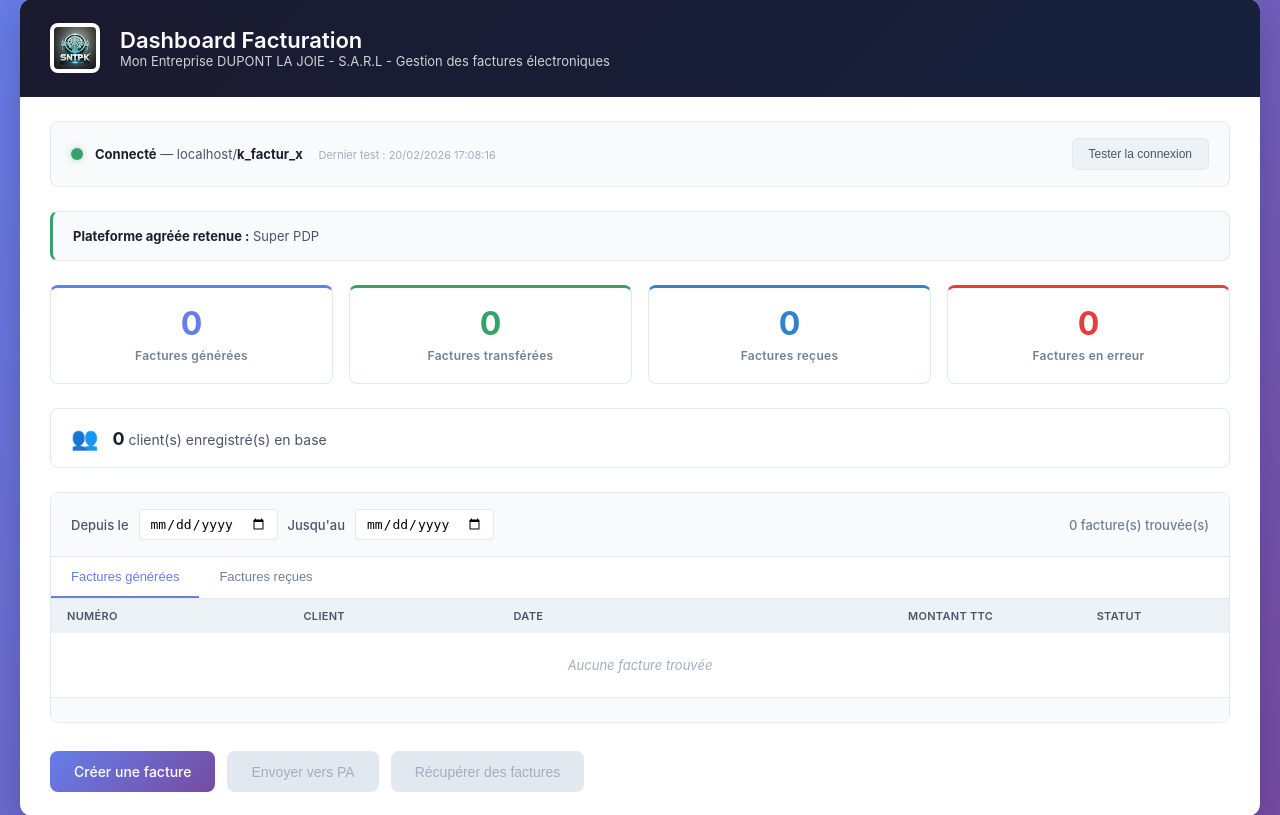
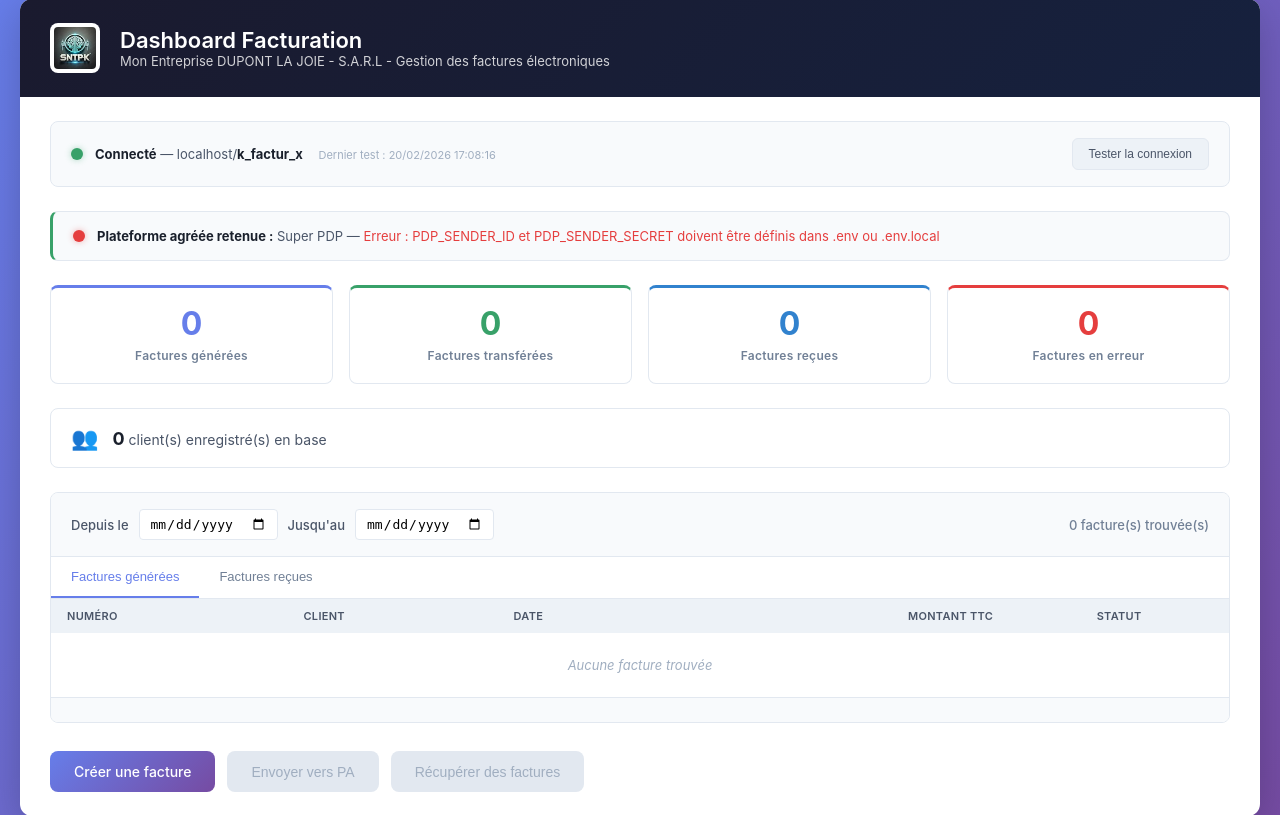
Before and after one commit to rdb16/generate_factux_py12, a Flask app: page /dashboard in a window 1280 px wide. Shown: the part 41-856 px from the top of the page. Run offline with Flask 3, Linux system fonts and the light colour scheme; data that the repository does not hold is empty; parts of the project's set-up code (start-up, migrations or seed data) failed here and were passed over; some libraries are stand-ins or nearby versions.

Commit message:
feat(dashboard): récupérer jeton SuperPDP et afficher sa durée de validité
Initialise session['OAUTH_TOKEN'] à None, demande un jeton OAuth2 via
get_pdp_token() si super_pdp_as_pa est activé, et affiche la durée
de validité au format hh:mm:ss dans le conteneur Plateforme agréée.

Co-Authored-By: Claude Opus 4.6 <noreply@anthropic.com>

```diff
--- a/app.py
+++ b/app.py
@@ -15,6 +15,7 @@ from utils.facturx_generator import generate_facturx_xml
 from utils.pdf_generator import generate_invoice_pdf
 from utils.invoice_calc import calculate_line_totals, calculate_invoice_totals
 from utils.db import get_db_connection, db_cursor, db_connection
+from utils.super_pdp import get_pdp_token
 from facturx import generate_from_binary
 
 
@@ -478,6 +479,23 @@ def dashboard():
     db_host = os.environ.get('DB_URL', 'localhost')
     db_name = os.environ.get('DB_NAME', 'k_factur_x')
 
+    # Token OAuth2 SuperPDP
+    session['OAUTH_TOKEN'] = None
+    pdp_token_error = None
+    pdp_token_validity = None
+
+    if CONFIG.get('super_pdp_as_pa') is True:
+        try:
+            token_response = get_pdp_token()
+            session['OAUTH_TOKEN'] = token_response['access_token']
+            expires_in = token_response.get('expires_in', 0)
+            now = datetime.now()
+            hours, remainder = divmod(int(expires_in), 3600)
+            minutes, seconds = divmod(remainder, 60)
+            pdp_token_validity = f"{hours:02d}:{minutes:02d}:{seconds:02d}"
+        except (EnvironmentError, RuntimeError) as e:
+            pdp_token_error = str(e)
+
     return render_template(
         'html/dashboard.html',
         logo_path=get_logo_url(),
@@ -485,6 +503,8 @@ def dashboard():
         db_host=db_host,
         db_name=db_name,
         super_pdp_as_pa=CONFIG.get('super_pdp_as_pa', False),
+        pdp_token_validity=pdp_token_validity,
+        pdp_token_error=pdp_token_error,
     )
 
 
--- a/resources/templates/html/dashboard.html
+++ b/resources/templates/html/dashboard.html
@@ -394,8 +394,15 @@
                 <!-- Plateforme agréée -->
                 <div class="db-status-card" style="border-left: 3px solid #38a169;">
                     <div class="db-status-left">
+                        <div class="db-indicator {% if pdp_token_validity %}connected{% elif pdp_token_error %}disconnected{% endif %}"></div>
                         <div class="db-info">
                             <strong>Plateforme agr&eacute;&eacute;e retenue :</strong> Super PDP
+                            {% if pdp_token_validity %}
+                            &mdash; Jeton OK
+                            <span class="db-timestamp">Dur&eacute;e de validit&eacute; : {{ pdp_token_validity }}</span>
+                            {% elif pdp_token_error %}
+                            &mdash; <span style="color: #e53e3e;">Erreur : {{ pdp_token_error }}</span>
+                            {% endif %}
                         </div>
                     </div>
                 </div>
```
